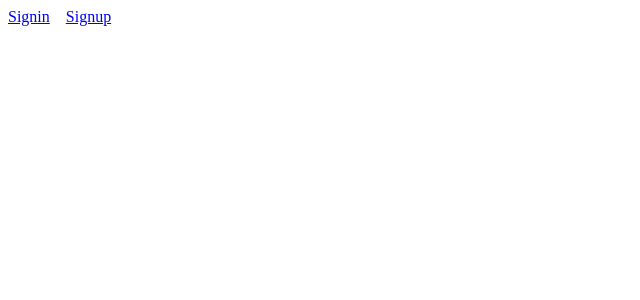
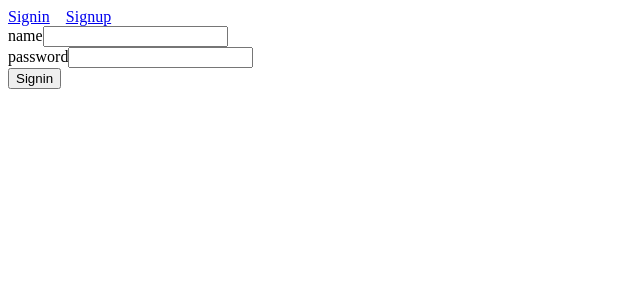
Before and after one commit to hjhj97/react-practice, a React (Vite) app in the folder 05-signin-signup/: page / in a window 1280 px wide. Shown: the top 300 px of the page, without its empty margins (0-640 px from the left). Built offline with nearby package versions, Linux system fonts and the light colour scheme.

Commit message:
feat : 로그인 구현

```diff
--- /dev/null
+++ b/05-signin-signup/src/api/auth.ts
@@ -0,0 +1,5 @@
+import { signin } from "../mocks/server";
+
+export async function requestSignin(name: string, password: string) {
+  return await signin(name, password);
+}
--- a/05-signin-signup/src/components/Header.tsx
+++ b/05-signin-signup/src/components/Header.tsx
@@ -1,11 +1,15 @@
-import React from "react";
+import React, { useEffect, useState } from "react";
 import { Link } from "react-router-dom";
 
 function Header() {
   return (
-    <header style={{ display: "flex", gap: "1rem" }}>
-      <Link to="/">Signin</Link>
-      <Link to="/signup">Signup</Link>
+    <header style={{ display: "flex", justifyContent: "space-between" }}>
+      <div style={{ display: "flex", gap: "1rem" }}>
+        <>
+          <Link to="/">Signin</Link>
+          <Link to="/signup">Signup</Link>
+        </>
+      </div>
     </header>
   );
 }
--- /dev/null
+++ b/05-signin-signup/src/mocks/server.ts
@@ -0,0 +1,19 @@
+interface signinData {
+  success: boolean;
+  token: string;
+  name: string;
+}
+
+function isMatched(name: string, password: string) {
+  return name === "test" && password === "1234";
+}
+
+export function signin(name: string, password: string) {
+  return new Promise<signinData>((resolve, reject) =>
+    setTimeout(() => {
+      if (isMatched(name, password)) {
+        resolve({ success: true, token: "secret1234", name: "JuHeon" });
+      } else reject({ success: false, msg: "Failed!" });
+    }, 500)
+  );
+}
--- a/05-signin-signup/src/pages/Signin.tsx
+++ b/05-signin-signup/src/pages/Signin.tsx
@@ -1,7 +1,36 @@
-import React from "react";
+import React, { useRef } from "react";
+import { requestSignin } from "../api/auth";
 
 function Signin() {
-  return <div></div>;
+  const nameRef = useRef<HTMLInputElement | null>(null);
+  const passwordRef = useRef<HTMLInputElement | null>(null);
+
+  const onClickSignin = async () => {
+    const name = nameRef.current?.value ?? "";
+    const password = passwordRef.current?.value ?? "";
+    const res = await requestSignin(name, password);
+    if (res.success) {
+      localStorage.setItem("token", res.token);
+      localStorage.setItem("name", res.name);
+      alert("Login Success");
+    } else {
+      alert("Login Failed");
+    }
+  };
+
+  return (
+    <div>
+      <div>
+        <label htmlFor="name">name</label>
+        <input type="text" id="name" ref={nameRef} />
+      </div>
+      <div>
+        <label htmlFor="password">password</label>
+        <input type="password" id="password" ref={passwordRef} />
+      </div>
+      <button onClick={onClickSignin}>Signin</button>
+    </div>
+  );
 }
 
 export default Signin;
```
